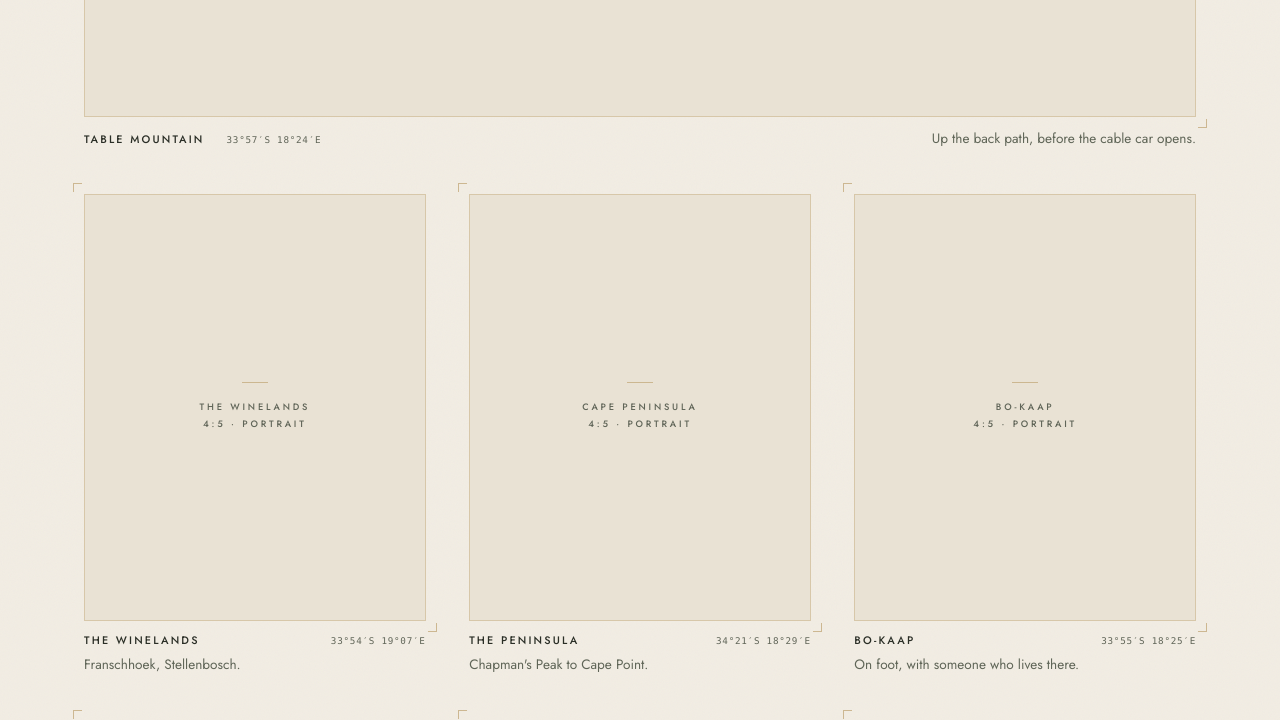
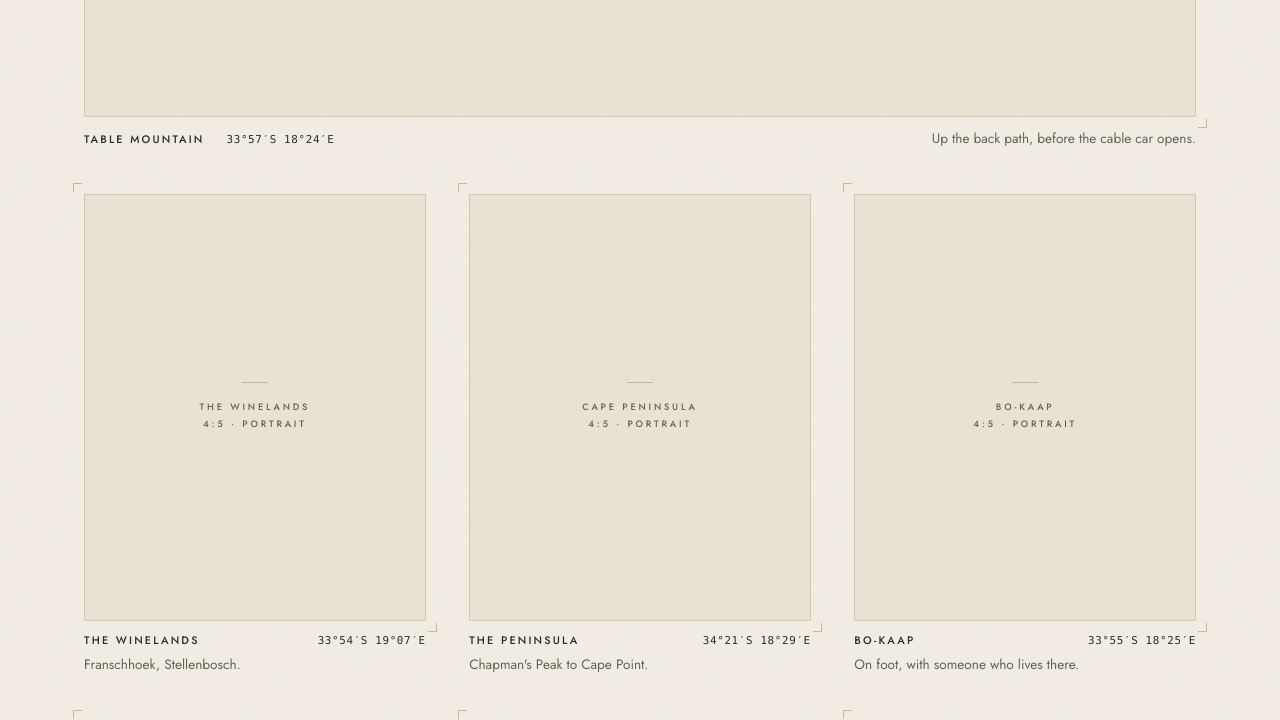
Before and after one commit to danieljoffeinfo-web/unscripted-travel, a plain HTML site: page index.html in a window 1280 px wide. Shown: the part 2640-3360 px from the top of the page. Drawn offline with Linux system fonts and the light colour scheme.

Commit message:
style: the coordinate reads at the name's size and ink
It was set as a footnote — .58rem in the faint metadata colour — which buried
the one detail on the plate that is actually specific to this place. It now
matches the name's size (.68rem) and takes the name's ink, so the caption reads
as a pair. The monospace still makes it the quieter of the two, so the hierarchy
holds without the size and colour doing the work.

Checked at 1400px across all three columns and at 390px, where the longest
pairing (TABLE MOUNTAIN / 33°57′S 18°24′E) still sets on one line.

Co-Authored-By: Claude Opus 5 (1M context) <noreply@anthropic.com>
Claude-Session: https://claude.ai/code/session_01RsFoP7Ge7Rt1hR9SXnZiqV

```diff
--- a/index.html
+++ b/index.html
@@ -104,7 +104,12 @@ img{ max-width:100%; display:block; }
 }
 .eyebrow:has(.idx){ display:flex; justify-content:space-between; align-items:baseline; gap:24px; }
 .idx{ font-size:.62rem; letter-spacing:.14em; white-space:nowrap; }
-.coord{ font-size:.58rem; letter-spacing:.08em; white-space:nowrap; }
+.coord{
+  font-size:.68rem; letter-spacing:.06em; white-space:nowrap;
+  /* the coordinate is the point, not a footnote — it reads at the name's size
+     and in the name's ink. The monospace keeps it the quieter of the two. */
+  color:var(--meta-c,var(--ink));
+}
 
 .section{ padding-block:var(--section); }
 .head--center{ text-align:center; }
```
